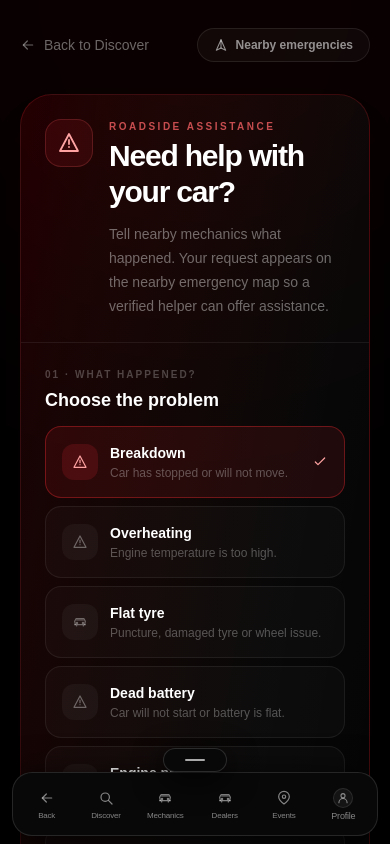
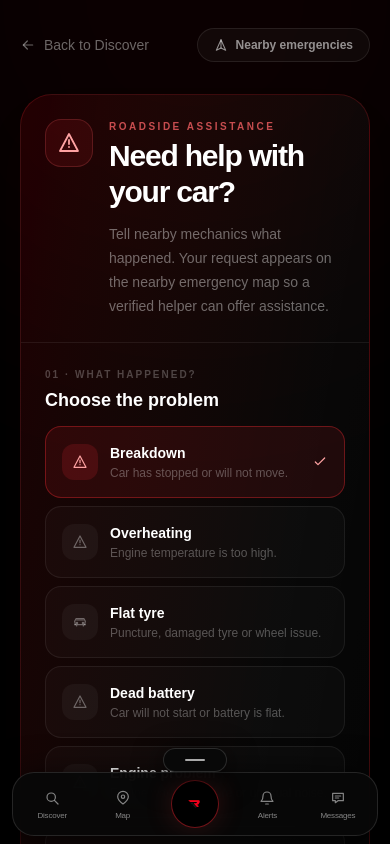
Before and after one commit to Gads-Tech/Revvam, a Next.js app: page /emergency in a window 390 px wide. Shown: the top 844 px of the page. Built offline with nearby package versions, Linux system fonts and the light colour scheme; no server answers.

Commit message:
feat: upgrade mobile navigation to Revvam command center

```diff
--- a/src/components/MobileNav.tsx
+++ b/src/components/MobileNav.tsx
@@ -140,19 +140,16 @@ export default function MobileNav() {
             <button type="button" onClick={handleLogout} disabled={loggingOut} className="flex min-h-11 w-full items-center rounded-xl px-3 text-left text-sm font-semibold text-red-300 active:bg-red-500/[0.12] disabled:opacity-50" style={{ touchAction: "manipulation" }}><BackIcon className="mr-3 h-4 w-4 rotate-180 text-red-400/80" />{loggingOut ? "Logging out…" : "Log out"}</button>
           </div>}
 
-          <nav aria-label="Mobile navigation" className="relative z-[2147483647] flex h-16 w-full flex-row items-stretch overflow-hidden rounded-[20px] border border-white/[0.12] bg-[#080808] p-1 shadow-[0_10px_40px_rgba(0,0,0,0.9)]" style={{ pointerEvents: "auto", touchAction: "manipulation", zIndex: 2147483647 }}>
-            <MobileNavItem icon={<BackIcon className="h-4 w-4" />} label="Back" onClick={handleBack} />
-            <DiscoverLink className={`flex h-full min-w-0 flex-1 touch-manipulation flex-col items-center justify-center rounded-[15px] px-0.5 py-1 transition-all active:scale-[0.96] ${pathname === "/home" ? "bg-red-500/[0.10] text-red-300" : "text-white/50 active:bg-white/[0.05]"}`}>
-              <span className="flex h-5 items-center justify-center"><SearchIcon className="h-4 w-4" /></span>
-              <span className="mt-1 w-full truncate text-center text-[8px] font-medium leading-none tracking-tight sm:text-[9px]">Discover</span>
-            </DiscoverLink>
-            <MobileNavItem icon={<CarIcon className="h-4 w-4" />} label="Mechanics" href="#" />
-            <MobileNavItem icon={<CarIcon className="h-4 w-4" />} label="Dealers" href="#" />
-            <MobileNavItem icon={<LocationIcon className="h-4 w-4" />} label="Events" href="#" />
-            <button data-revvam-profile-toggle type="button" onClick={() => setProfileMenuOpen((open) => !open)} aria-expanded={profileMenuOpen} aria-label={`Profile menu${combinedCount ? `, ${combinedCount} unread` : ""}`} className={`relative flex h-full min-w-0 flex-1 touch-manipulation flex-col items-center justify-center rounded-[15px] px-0.5 py-1 transition-all active:scale-[0.96] ${pathname?.startsWith("/profile") || profileMenuOpen ? "bg-red-500/[0.10] text-red-300" : "text-white/50 active:bg-white/[0.05]"}`} style={{ WebkitTapHighlightColor: "transparent", touchAction: "manipulation" }}>
-              <span className="relative flex h-5 w-5 items-center justify-center rounded-full border border-current/20 bg-white/[0.05] text-[10px] font-bold leading-none"><UserIcon className="h-3.5 w-3.5" />{combinedCount > 0 && <span className="absolute -right-3 -top-2 min-w-4 rounded-full bg-red-500 px-1 text-center text-[8px] font-black leading-4 text-white">{combinedCount > 99 ? "99+" : combinedCount}</span>}</span>
-              <span className="mt-1 w-full truncate text-center text-[9px] font-medium leading-none tracking-tight">Profile</span>
-            </button>
+          <nav aria-label="Mobile navigation" className="relative z-[2147483647] flex h-16 w-full items-stretch overflow-hidden rounded-[22px] border border-white/[0.12] bg-[#080808]/95 p-1 shadow-[0_10px_40px_rgba(0,0,0,0.9)] backdrop-blur-xl" style={{ pointerEvents: "auto", touchAction: "manipulation", zIndex: 2147483647 }}>
+            <MobileNavItem icon={<SearchIcon className="h-4 w-4" />} label="Discover" href="/home" active={pathname === "/home"} />
+            <MobileNavItem icon={<LocationIcon className="h-4 w-4" />} label="Map" href="/map" active={pathname === "/map"} />
+            <Link href="/emergency" aria-label="Revvam emergency" className="flex h-full min-w-0 flex-1 items-center justify-center px-1">
+              <span className="flex h-12 w-12 items-center justify-center rounded-full border border-red-500/45 bg-black shadow-[0_0_28px_rgba(239,68,68,.18)]">
+                <img src="/logo_mark.svg" alt="Revvam" className="h-8 w-8 object-contain" />
+              </span>
+            </Link>
+            <MobileNavItem icon={<BellIcon className="h-4 w-4" />} label="Alerts" href="/profile/notifications" active={pathname?.startsWith("/profile/notifications")} />
+            <MobileNavItem icon={<MessageIcon className="h-4 w-4" />} label="Messages" href="/messages" active={pathname?.startsWith("/messages")} />
           </nav>
         </div>
       </div>
```
